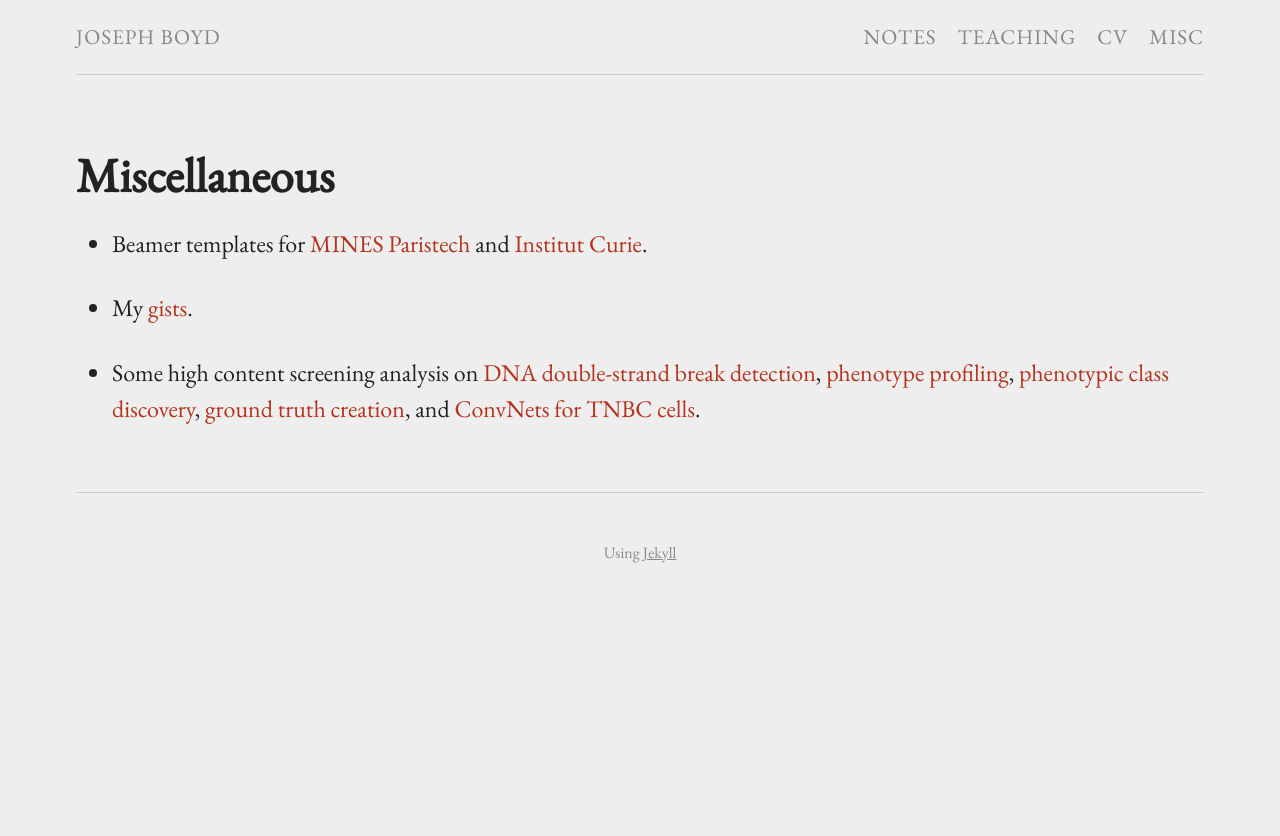
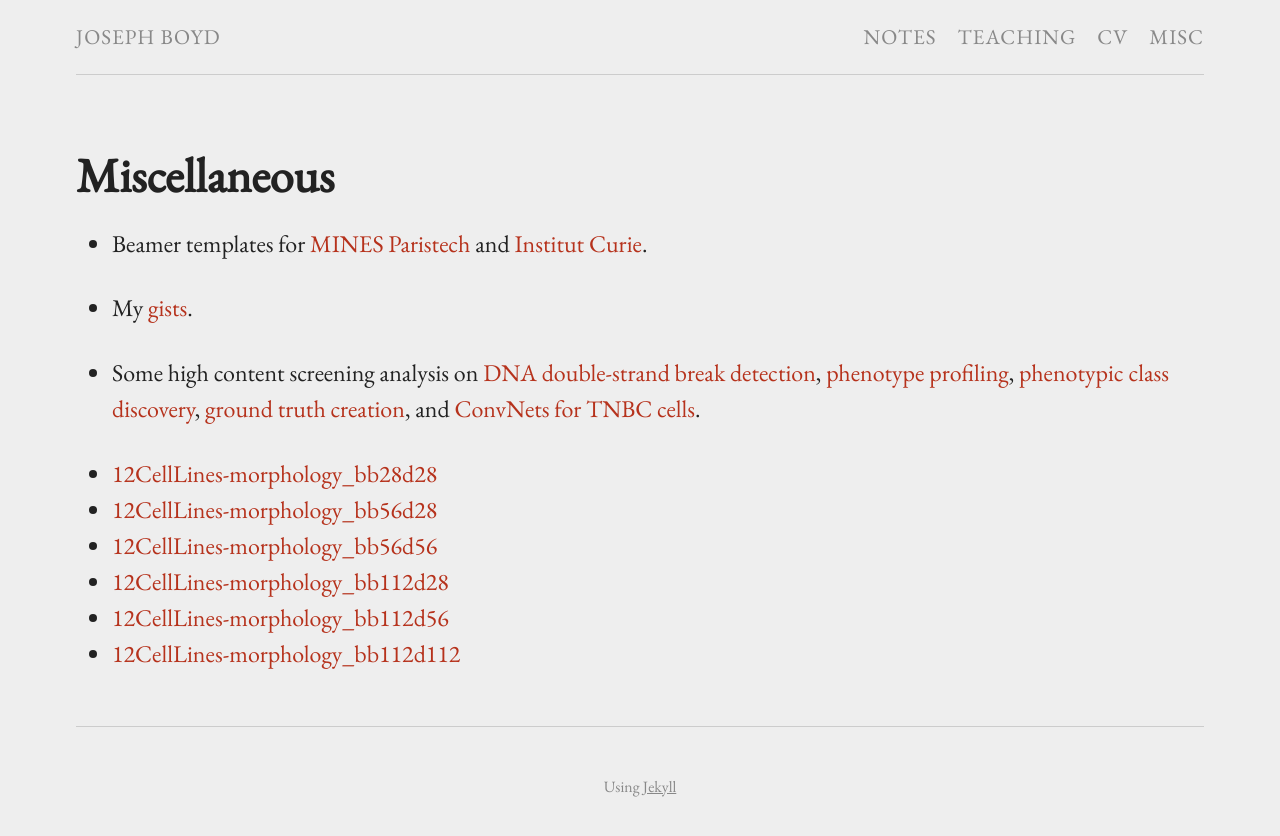
Before and after one commit to jcboyd/jcboyd.github.io, a Jekyll site: the page built from misc.md, in a window 1280 px wide. Shown: the top 836 px of the page. Built offline with Jekyll 4.4.1, drawn with Linux system fonts in a browser that asks for light colours.

Commit message:
added datasets

```diff
--- a/misc.md
+++ b/misc.md
@@ -9,3 +9,10 @@ title: Miscellaneous
 * My [gists](https://gist.github.com/jcboyd/).
 
 * Some high content screening analysis on [DNA double-strand break detection](/assets/hcs/double_strand_break_detection.html), [phenotype profiling](/assets/hcs/phenotype_profiling.html), [phenotypic class discovery](/assets/hcs/class_discovery.html), [ground truth creation](/assets/hcs/ground_truth.html), and [ConvNets for TNBC cells](/assets/hcs/convnets_tnbc.html).
+
+- [12CellLines-morphology_bb28d28](/assets/hcs/12CellLines-morphology_bb28d28.zip)
+- [12CellLines-morphology_bb56d28](/assets/hcs/12CellLines-morphology_bb56d28.zip)
+- [12CellLines-morphology_bb56d56](/assets/hcs/12CellLines-morphology_bb56d56.zip)
+- [12CellLines-morphology_bb112d28](/assets/hcs/12CellLines-morphology_bb112d28.zip)
+- [12CellLines-morphology_bb112d56](/assets/hcs/12CellLines-morphology_bb112d56.zip)
+- [12CellLines-morphology_bb112d112](/assets/hcs/12CellLines-morphology_bb112d112.zip)
```
Also changed, not shown: 6 other files.
